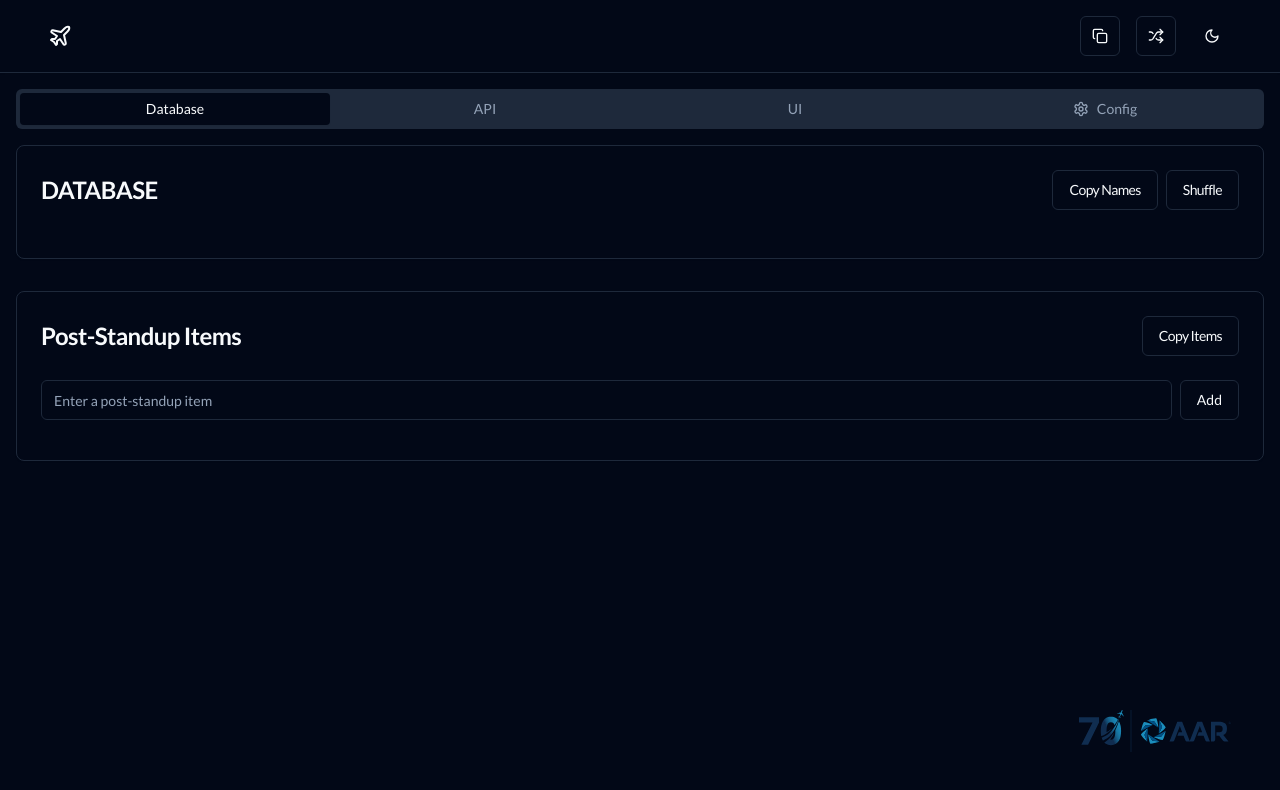
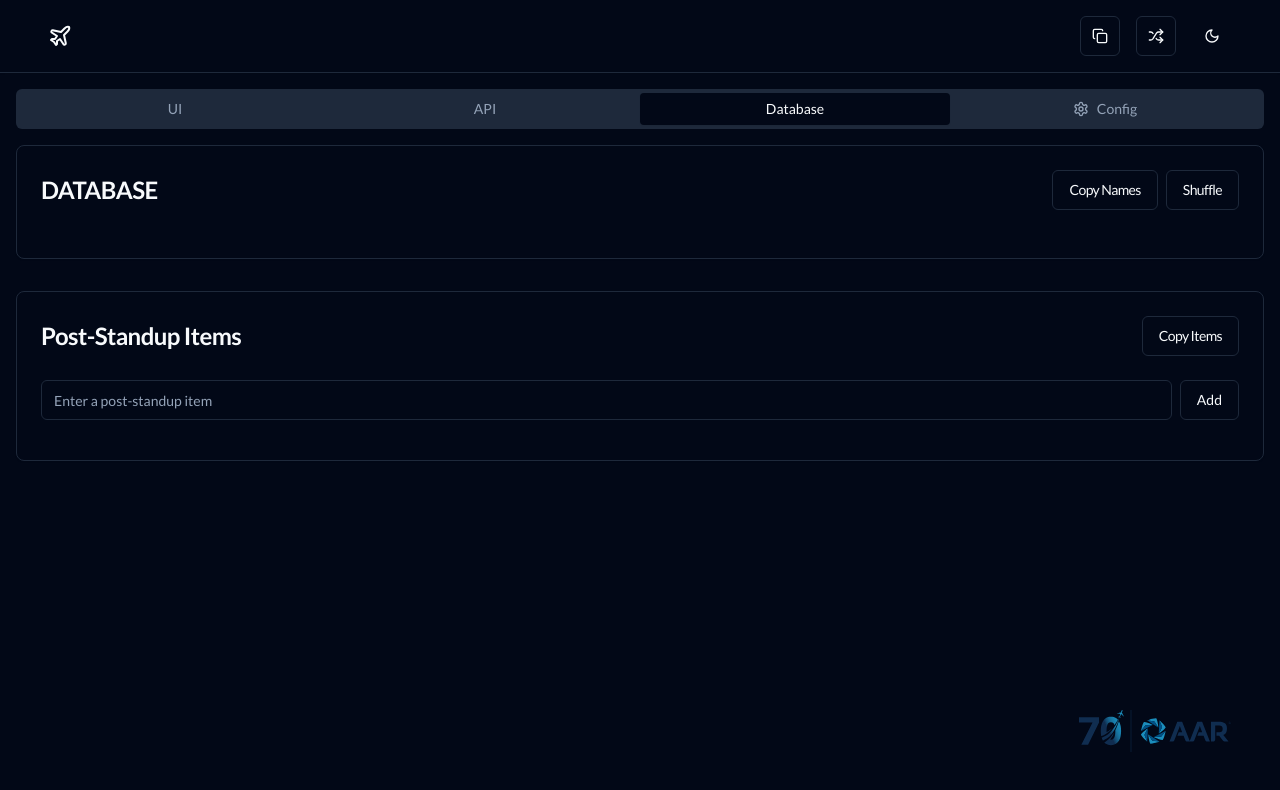
Before and after one commit to danmestas/scrum-facilitator, a Next.js app: page / in a window 1280 px wide. Shown: the top 790 px of the page. Built offline with nearby package versions, Linux system fonts and the light colour scheme.

Commit message:
Page order

```diff
--- a/app/page.tsx
+++ b/app/page.tsx
@@ -218,9 +218,9 @@ export default function ScrumFacilitator() {
         <main className="container mx-auto p-4">
           <Tabs defaultValue="database" className="space-y-4">
             <TabsList className="grid w-full grid-cols-4">
+              <TabsTrigger value="ui">UI</TabsTrigger>
+              <TabsTrigger value="api">API</TabsTrigger>
               <TabsTrigger value="database">Database</TabsTrigger>
-              <TabsTrigger value="api">API</TabsTrigger>
-              <TabsTrigger value="ui">UI</TabsTrigger>
               <TabsTrigger value="config">
                 <Settings className="h-4 w-4 mr-2" />
                 Config
```
